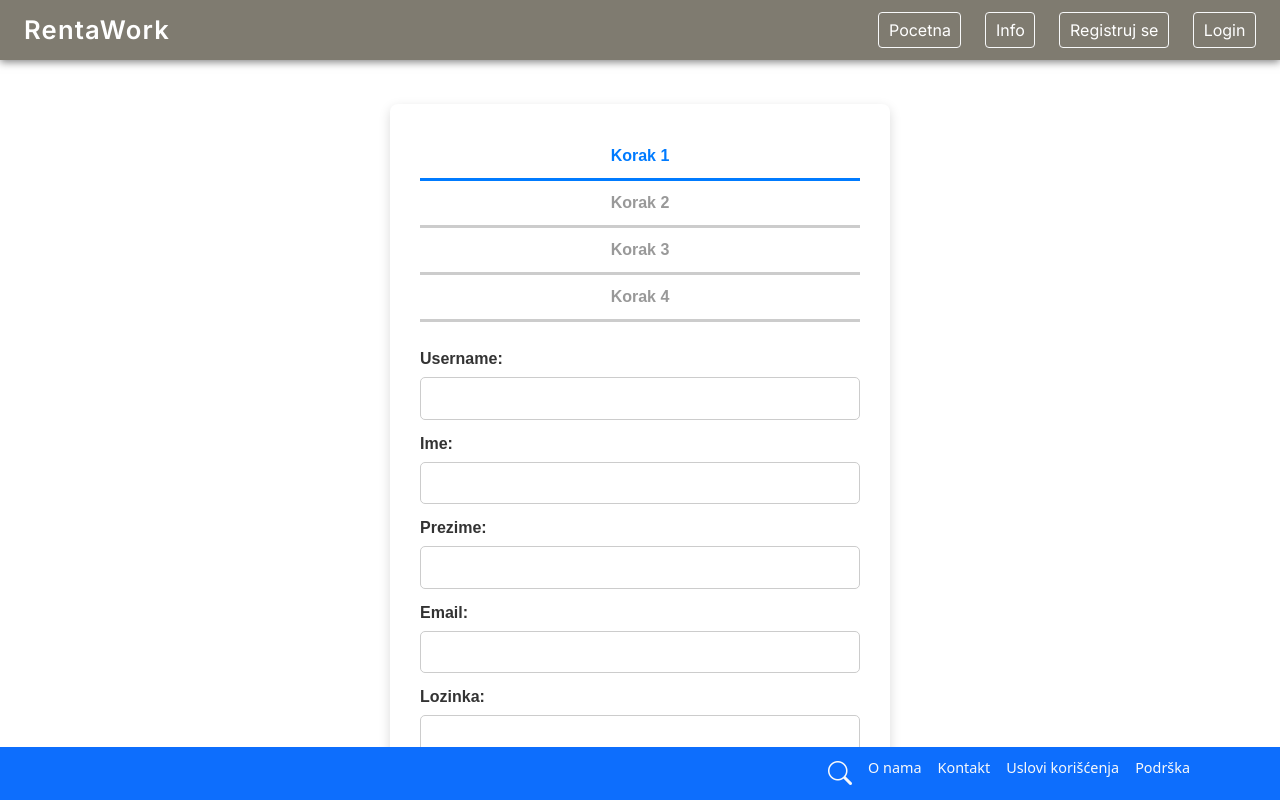
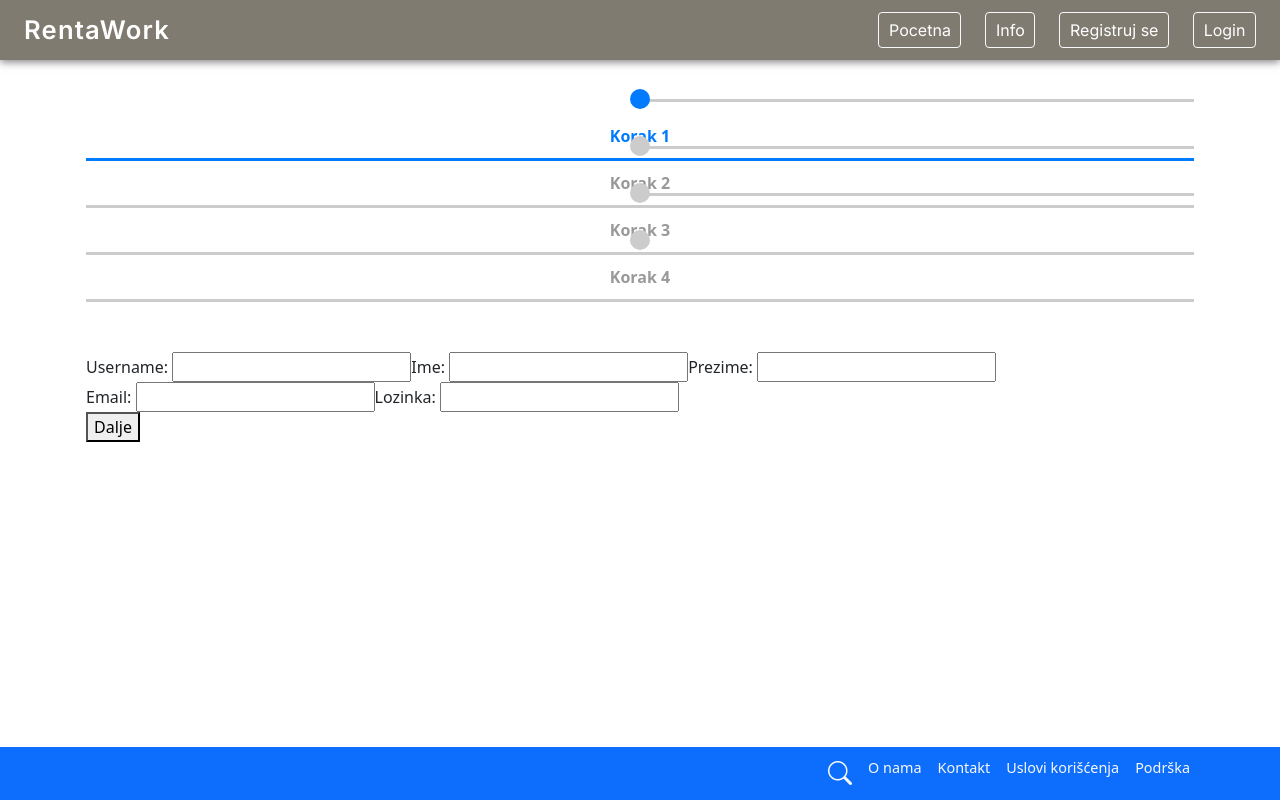
Before and after one commit to mnenadmm/rentaWorks, an Angular app in the folder client/: page /register in a window 1280 px wide. Built offline with nearby package versions, Linux system fonts and the light colour scheme.

Commit message:
pronwe;lddd;fffdfd

```diff
--- a/client/src/app/auth/registracija/registracija.component.css
+++ b/client/src/app/auth/registracija/registracija.component.css
@@ -1,150 +1,57 @@
-/* Mobile-first osnovni stilovi */
-
-.registracija-container {
-  max-width: 100%;
-  margin: 20px auto;
-  font-family: Arial, sans-serif;
-  background: #fff;
-  padding: 15px;
-  border-radius: 8px;
-  box-shadow: 0 2px 6px rgba(0,0,0,0.1);
-  box-sizing: border-box;
-}
-
-.progress-bar {
-  display: flex;
-  justify-content: space-between;
-  margin-bottom: 25px;
-  overflow-x: auto;
-  scrollbar-width: thin;
-  scrollbar-color: #007bff #eee;
-}
-
-.progress-bar::-webkit-scrollbar {
-  height: 6px;
-}
-
-.progress-bar::-webkit-scrollbar-thumb {
-  background-color: #007bff;
-  border-radius: 3px;
-}
-
 .korak {
-  flex: 1 0 auto;
+  flex: 1;
   text-align: center;
-  padding: 10px 8px;
+  padding: 10px 0;
   font-weight: 600;
   color: #999;
   border-bottom: 3px solid #ccc;
+  cursor: default;
+  transition: color 0.3s ease, border-color 0.3s ease;
+  user-select: none;
   position: relative;
-  min-width: 80px;
-  white-space: nowrap;
-  transition: color 0.3s ease, border-color 0.3s ease;
 }
 
+/* Aktivni korak */
 .korak.active {
   color: #007bff;
   border-color: #007bff;
 }
 
+/* Dodaj kružić iznad teksta */
+.korak::before {
+  content: "";
+  width: 20px;
+  height: 20px;
+  background-color: #ccc;
+  border-radius: 50%;
+  position: absolute;
+  top: -25px;
+  left: 50%;
+  transform: translateX(-50%);
+}
+
+/* Aktivni kružić */
+.korak.active::before {
+  background-color: #007bff;
+}
+
+/* Dodaj liniju između kružića */
 .korak:not(:last-child)::after {
-  content: '';
+  content: "";
   position: absolute;
-  right: 0;
-  top: 50%;
-  transform: translateY(-50%);
+  top: -15px;
+  left: 50%;
+  width: 100%;
   height: 3px;
-  width: 100%;
-  background: #ccc;
+  background-color: #ccc;
   z-index: -1;
 }
 
-.korak.active:not(:last-child)::after {
-  background: #007bff;
-}
-
-label {
-  display: block;
-  margin-bottom: 12px;
-  font-weight: 600;
-  color: #333;
-}
-
-input {
-  width: 100%;
-  padding: 9px 12px;
-  margin-top: 6px;
-  border: 1px solid #ccc;
-  border-radius: 5px;
-  font-size: 15px;
-  box-sizing: border-box;
-  transition: border-color 0.3s ease;
-}
-
-input:focus {
-  border-color: #007bff;
-  outline: none;
-}
-
-.error {
-  color: #d9534f;
-  font-size: 13px;
-  margin-top: 4px;
-}
-
-.dugmici {
-  margin-top: 25px;
+/* Prilagodi parent */
+.progress-bar {
   display: flex;
   justify-content: space-between;
-  gap: 10px;
-  flex-wrap: wrap;
+  position: relative;
+  margin-bottom: 50px;
+  padding-top: 30px;
 }
-
-button {
-  flex: 1 1 45%;
-  background-color: #007bff;
-  border: none;
-  color: white;
-  padding: 12px 0;
-  font-size: 16px;
-  border-radius: 6px;
-  cursor: pointer;
-  transition: background-color 0.3s ease;
-}
-
-button:hover:not(:disabled) {
-  background-color: #0056b3;
-}
-
-button:disabled {
-  background-color: #aaa;
-  cursor: not-allowed;
-}
-
-
-/* Desktop i veći ekrani */
-
-@media (min-width: 768px) {
-  .registracija-container {
-    max-width: 500px;
-    padding: 30px;
-    box-shadow: 0 4px 12px rgba(0,0,0,0.15);
-  }
-
-  .progress-bar {
-    overflow-x: visible;
-  }
-
-  .korak {
-    min-width: auto;
-  }
-
-  .dugmici {
-    flex-wrap: nowrap;
-  }
-
-  button {
-    flex: none;
-    width: 120px;
-  }
-}
```
